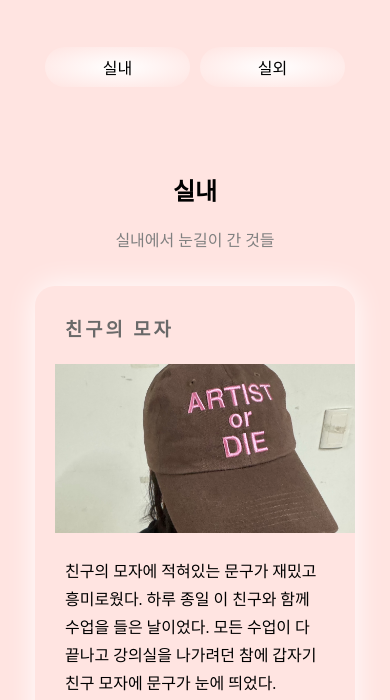
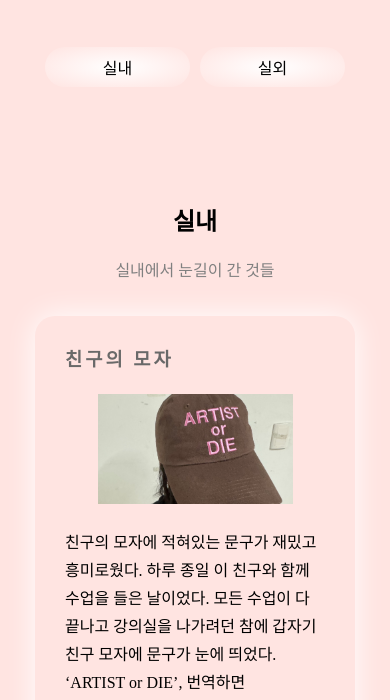
Before and after one commit to chxyxxun/whereisee, a plain HTML site: page me.html in a window 390 px wide. Shown: the part 144-844 px from the top of the page. Drawn offline with Linux system fonts and the light colour scheme.

Commit message:
Add files via upload

```diff
--- a/mestyle.css
+++ b/mestyle.css
@@ -144,7 +144,7 @@ footer {
 	}
 
 	img {
-		width: 300px;
+		width: 50vw;
 		display: block;
 	    margin-left: auto;
 	    margin-right: auto;
@@ -154,7 +154,7 @@ footer {
 	article {
 		margin-left: 5px;
 		margin-bottom: 50px;
-		margin-top: 50px;
+		margin-top: 80px;
 	}
 
 	section {
```
